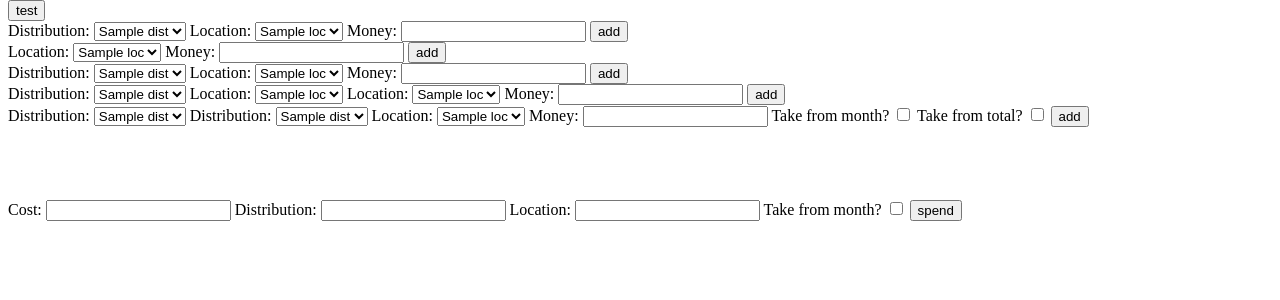
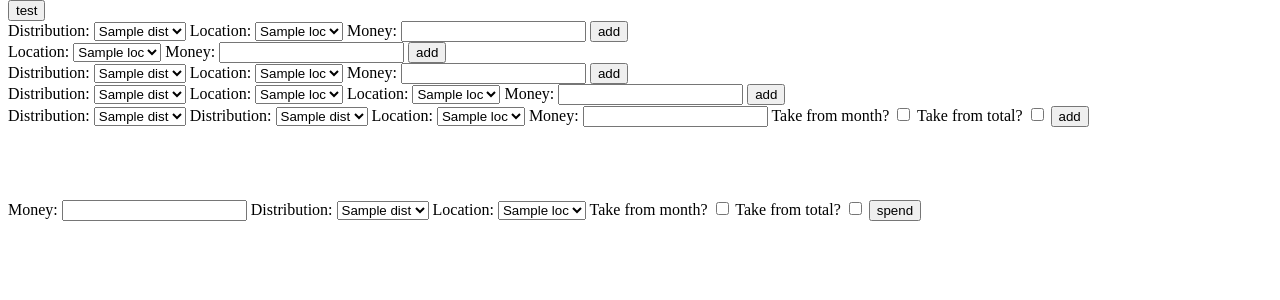
Before and after one commit to TheHoodieAfro/FinancialOrgnizer_YellowPlan, a Flask app: template templates/dashboard.html in a window 1280 px wide. Shown: the part 187-487 px from the top of the page. Run offline with Flask 2, Linux system fonts and the light colour scheme; the template is opened without the code that fills it: most values are stand-ins (such as "Sample title", 1, 10 or a date in 2020); parts of the project's set-up code (start-up, migrations or seed data) failed here and were passed over.

Commit message:
General changes

```diff
--- a/app.py
+++ b/app.py
@@ -207,6 +207,19 @@ def move_money_location(location_origin, location_end, distribution, money):
     return True
 
 def move_money_distribution(distribution_origin, distribution_end, location, money, month):
+    """Moves the money from a distribution in a locations to another
+
+    Args:
+        distribution_origin (String): Name of the origin distribution
+        distribution_end (String): Name of the end distribution
+        location (String): Name of the location
+        money (float): Amount of money
+        month (String): If the money should be taken from the month or total (True, False)
+
+    Returns:
+        Boolean: True if worked
+    """
+
     origin = distributions[0]
     end = distributions[0]
 
@@ -255,15 +268,15 @@ def spend_money(money, location, distribution, month):
     """
     for loc in locations:
         if loc.name == location:
-            if loc[distribution] >= money:
-                loc[distribution] += -money
+            if loc.money[distribution] >= money:
+                loc.money[distribution] += -money
                 break
             else:
                 return False
 
     for dist in distributions:
         if dist.name == distribution:
-            if month == True:
+            if month == "True":
                 dist.total_month += -money
             else:
                 dist.total += -money
@@ -341,8 +354,11 @@ def view_move_money_distribution():
         flash('The distribution in the location does not have that amount of money')
     return redirect(url_for('dashboard'))
 
-@app.route('/spend', methods=['POST'])
-def spend():
+@app.route('/money/spend', methods=['POST'])
+def view_spend_money():
+    state = spend_money(float(request.form['money']), request.form['loc_name'], request.form['dist_name'], request.form['month'])
+    if state == False:
+        flash('Not enough money in there lil shite')
     return redirect(url_for('dashboard'))
 
 @app.route('/tests', methods=['POST'])
--- a/templates/dashboard.html
+++ b/templates/dashboard.html
@@ -237,31 +237,30 @@
         <br>
         <br>
         <br>
-        <form action="/spend" method="post">
+        <form action="/money/spend" method="post">
 
-            <label for="cost">Cost: </label>
-            <input type="text" name="cost" id="cost">
+            <label for="money">Money: </label>
+            <input type="text" name="money" id="money">
 
-            <label for="distribution">Distribution: </label>
-            <input list="distributions" name="distribution" id="distribution">
-                <datalist id="distributions">
-                    <option value="ahorro"></option>
-                    <option value="emergency"></option>
-                    <option value="investment"></option>
-                    <option value="gastos"></option>
-                </datalist>
+            <label for="dist_name">Distribution: </label>
+            <select name="dist_name" id="dist_name">
+                {% for dist in list_distributions %}
+                    <option value='{{dist.name}}'>{{dist.name}}</option>
+                {% endfor %}
+            </select>
 
-            <label for="location">Location: </label>
-            <input list="locattions" name="locatio" id="location">
-                <datalist id="locattions">
-                    <option value="cash"></option>
-                    <option value="rappi"></option>
-                    <option value="emergency"></option>
-                    <option value="bank"></option>
-                </datalist>
+            <label for="loc_name">Location: </label>
+            <select name="loc_name" id="loc_name">
+                {% for loc in list_locations %}
+                    <option value='{{loc.name}}'>{{loc.name}}</option>
+                {% endfor %}
+            </select>
 
             <label for="month">Take from month?</label>
-            <input type="checkbox" name="month" id="month">
+            <input type="checkbox" name="month" id="month", value="True">
+
+            <label for="month">Take from total?</label>
+            <input type="checkbox" name="month" id="month", value="False">
 
             <button type="submit">spend</button>
         </form>
```
